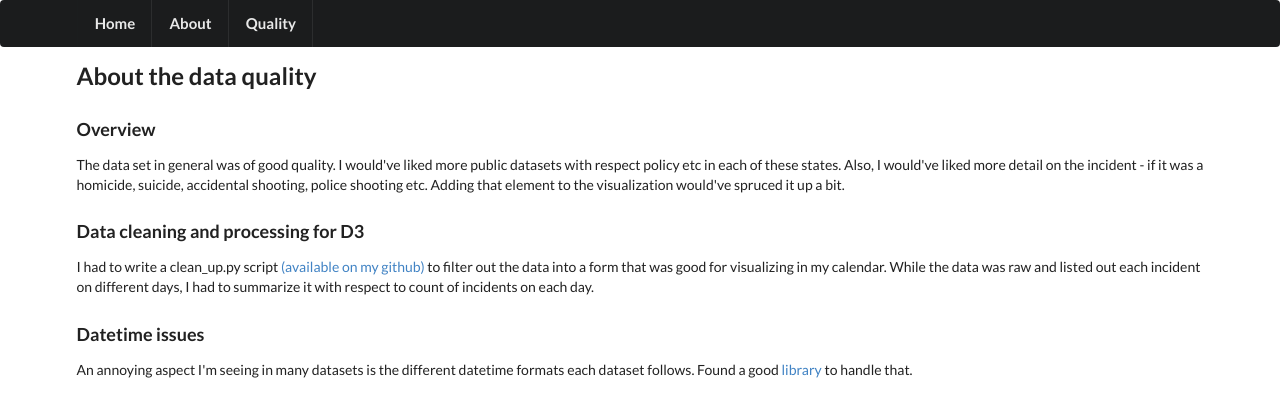
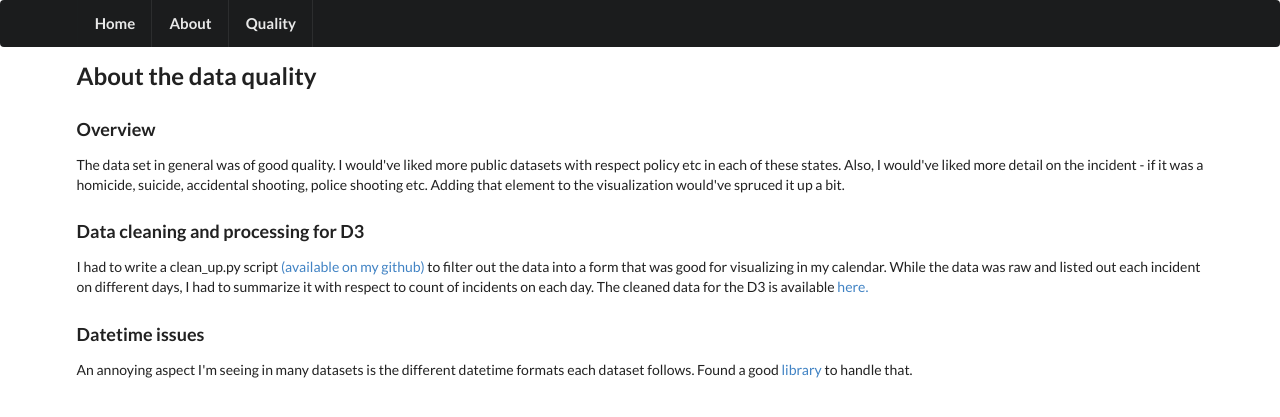
Before and after one commit to sacnayak/ssnayak-viz, a Flask app: page /quality in a window 1280 px wide. Shown: the top 417 px of the page. Run offline with Flask 2, Linux system fonts and the light colour scheme; parts of the project's set-up code (start-up, migrations or seed data) failed here and were passed over; some libraries are stand-ins or nearby versions.

Commit message:
A few changes.

```diff
--- a/templates/quality.html
+++ b/templates/quality.html
@@ -22,7 +22,7 @@
 		<p>The data set in general was of good quality. I would've liked more public datasets with respect policy etc in each of these states. Also, I would've liked more detail on the incident - if it was a homicide, suicide, accidental shooting, police shooting etc. Adding that element to the visualization would've spruced it up a bit.</p>
 
 		<h3>Data cleaning and processing for D3</h3>
-		<p>I had to write a clean_up.py script <a href="https://github.com/sacnayak/ssnayak-viz">(available on my github)</a> to filter out the data into a form that was good for visualizing in my calendar. While the data was raw and listed out each incident on different days, I had to summarize it with respect to count of incidents on each day.</p>
+		<p>I had to write a clean_up.py script <a href="https://github.com/sacnayak/ssnayak-viz">(available on my github)</a> to filter out the data into a form that was good for visualizing in my calendar. While the data was raw and listed out each incident on different days, I had to summarize it with respect to count of incidents on each day. The cleaned data for the D3 is available <a target="_blank" href="/data/dict.csv">here.</a></p>
 
 		<h3>Datetime issues</h3>
 		<p>An annoying aspect I'm seeing in many datasets is the different datetime formats each dataset follows. Found a good <a href="https://labix.org/python-dateutil">library</a> to handle that.</p>
```
Also changed, not shown: 1 other file.
